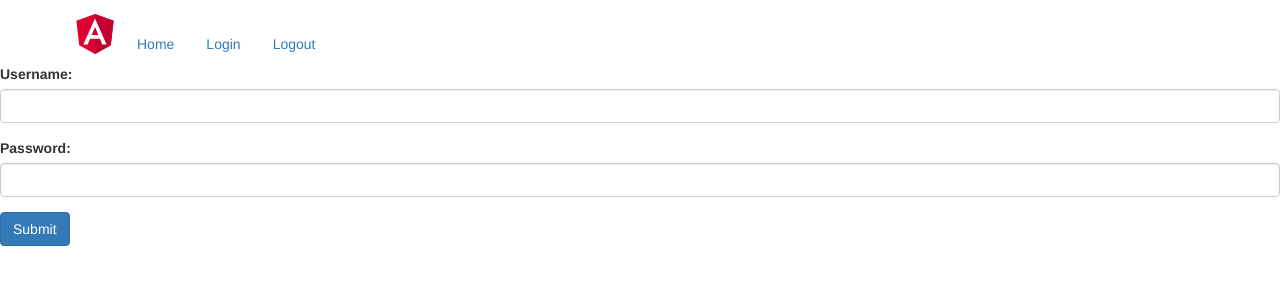
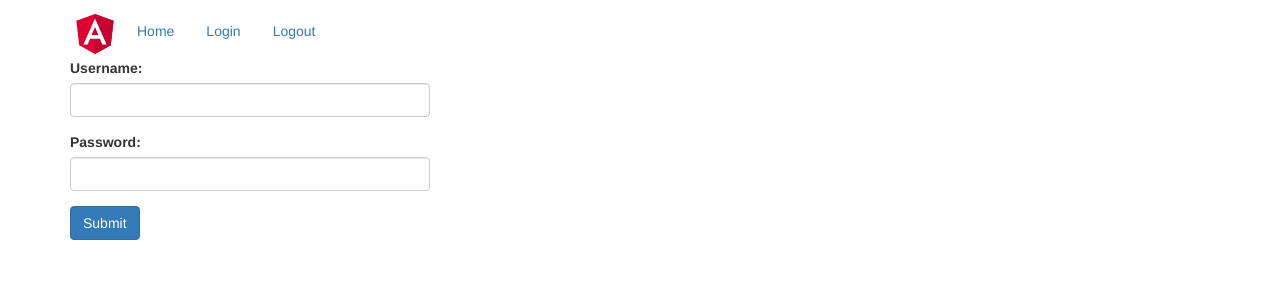
Before and after one commit to daveyx/spring-oauth, an Angular app in the folder frontend-angular/: page /login in a window 1280 px wide. Shown: the top 300 px of the page. Built offline with nearby package versions, Linux system fonts and the light colour scheme.

Commit message:
a bit layout

```diff
--- a/frontend-angular/src/app/app.component.css
+++ b/frontend-angular/src/app/app.component.css
@@ -2,5 +2,5 @@ header {
   margin-top: 1vh;
 }
 .nav > li > a {
-  margin-top: 2vh;
+  margin-top: 0.2em;
 }
--- a/frontend-angular/src/app/login/login.component.html
+++ b/frontend-angular/src/app/login/login.component.html
@@ -1,3 +1,6 @@
+<div class="container">
+  <div class="row">
+    <div class="col-xs-12 col-sm-10 col-md-8 col-lg-4">
       <div class="alert alert-danger" [hidden]="!error">
         There was a problem logging in. Please try again.
       </div>
@@ -16,3 +19,6 @@
         </div>
         <button type="submit" class="btn btn-primary">Submit</button>
       </form>
+    </div>
+  </div>
+</div>
```
Lines whose indentation alone changed are shown as unchanged.
